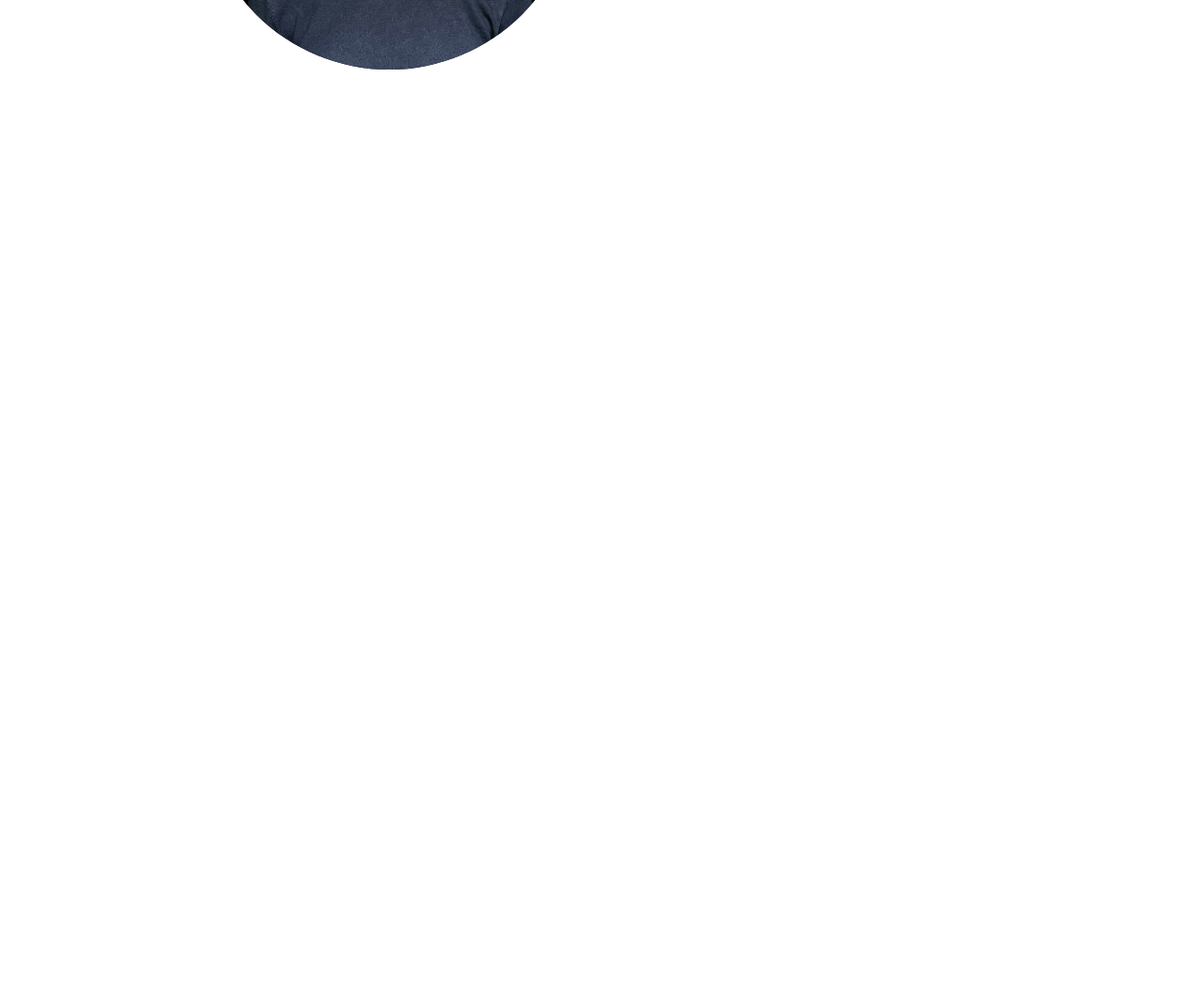
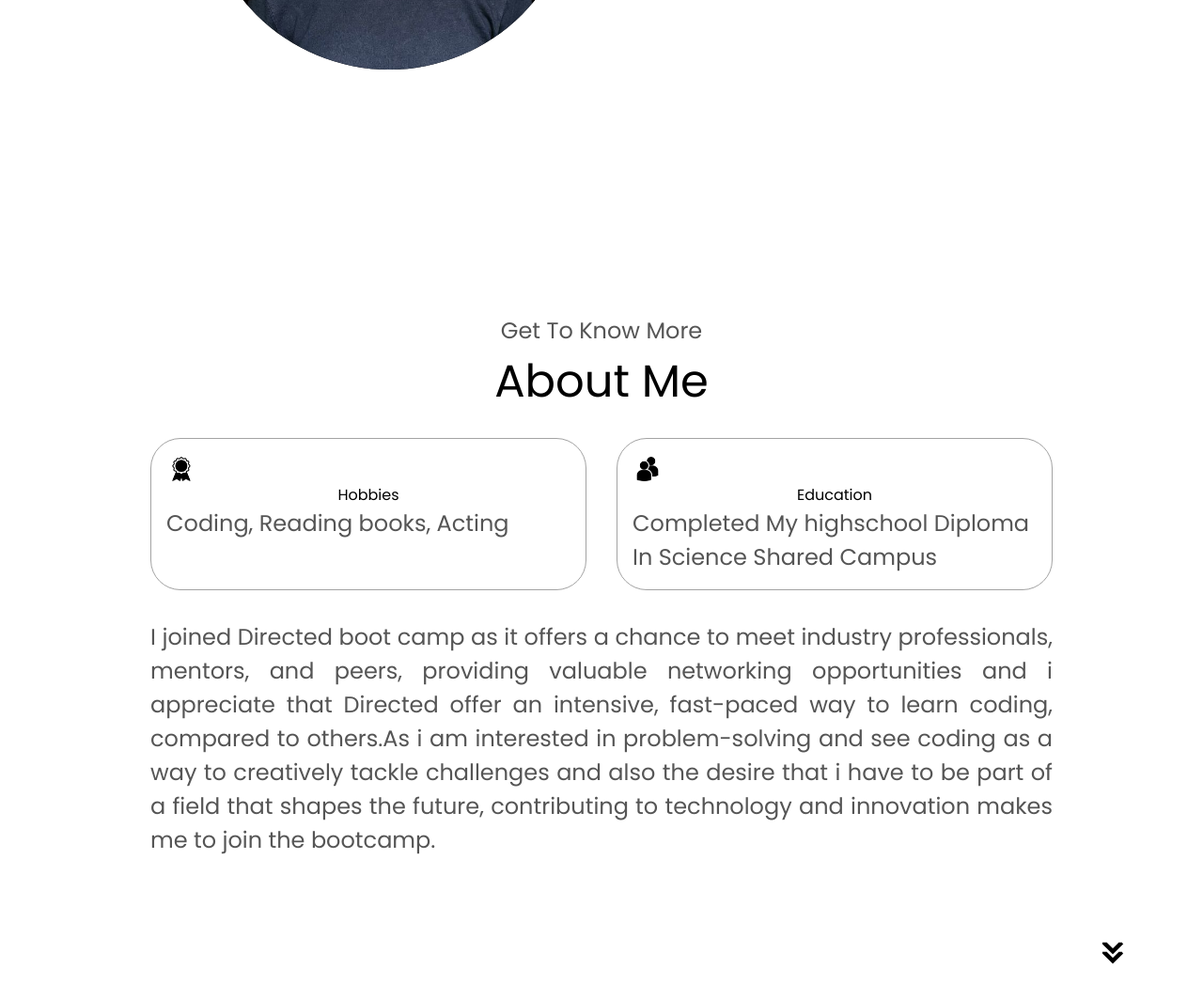
Before and after one commit to Hanna-Developer/My-portfolio, a plain HTML site: page index.html in a window 1280 px wide. Shown: the part 524-1588 px from the top of the page at 94% size. Before the commit the page ends 800 px from the top, so only its background shows below. Drawn offline with nearby package versions, Linux system fonts and the light colour scheme.

Commit message:
Added about me section

```diff
--- a/index.html
+++ b/index.html
@@ -64,6 +64,46 @@
         </div>
       </div>
     </section>
+    <section id="about">
+      <p class="section__text__p1">Get To Know More</p>
+      <h1 class="title">About Me</h1>
+      <div class="section-container">
+        <div class="about-details-container">
+          <div class="about-containers md:flex justify-center transition-all block w-full">
+            <div class="details-container transition-all hover:translate-y-[-5%] md:m-0 mt-2 hover:cursor-pointer p-[500px]">
+                <img
+                src="./assets/experience.png"
+                alt="Experience icon"
+                class="icon"
+                />
+                <h3>Hobbies</h3>
+
+              <p>Coding, Reading books, Acting <br></p>
+            </div>
+            <div class="details-container transition-all hover:translate-y-[-5%] md:m-0 mt-2 hover:cursor-pointer p-[500px]">
+              <img
+                src="./assets/education.png"
+                alt="Education icon"
+                class="icon"
+              />
+              <h3>Education</h3>
+              <p>Completed My highschool Diploma<br />In Science Shared Campus</p>
+            </div>
+          </div>
+          <div class="text-container">
+            <p>
+              I joined Directed boot camp as it offers a chance to meet industry professionals, mentors, and peers, providing valuable networking opportunities and i appreciate that Directed offer an intensive, fast-paced way to learn coding, compared to others.As i am interested in problem-solving and see coding as a way to creatively tackle challenges and also the desire that i have to be part of a field that shapes the future, contributing to technology and innovation makes me to join the bootcamp.
+            </p>
+          </div>
+        </div>
+      </div>
+      <img
+        src="./assets/arrow.png"
+        alt="Arrow icon"
+        class="icon arrow"
+        onclick="location.href='./#experience'"
+      />
+    </section>
 
 
 
```
